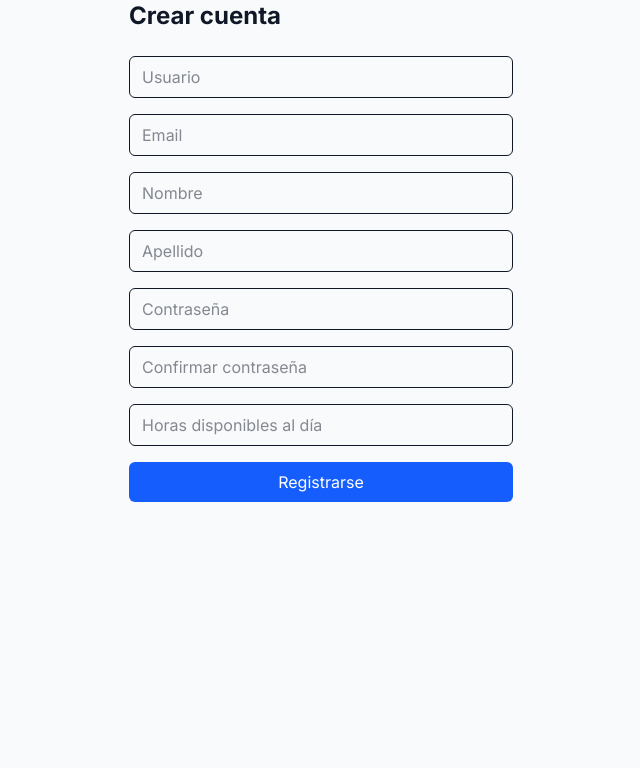
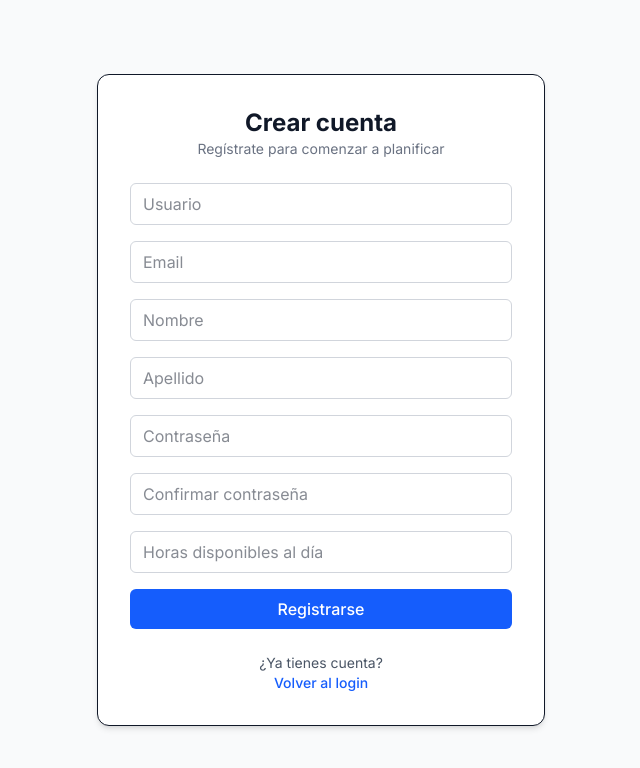
Before and after one commit to JunPeras/MP1-F, a React (Vite) app in the folder planificador/: page /register in a window 1280 px wide. Shown: the top 768 px of the page, without its empty margins (319-959 px from the left). Built offline with nearby package versions, Linux system fonts and the light colour scheme.

Commit message:
feat: mejoras en vista hoy

```diff
--- a/planificador/src/components/ui/Navbar.tsx
+++ b/planificador/src/components/ui/Navbar.tsx
@@ -1,6 +1,8 @@
-import { Link, useLocation } from 'react-router-dom';
+import { Link, useLocation, useNavigate } from 'react-router-dom';
 import { clsx, type ClassValue } from 'clsx';
 import { twMerge } from 'tailwind-merge';
+import { logout } from '../../services/auth.service';
+import { useEffect, useState } from 'react';
 
 function cn(...inputs: ClassValue[]) {
   return twMerge(clsx(inputs));
@@ -14,11 +16,25 @@ const navItems = [
 
 export default function Navbar() {
   const location = useLocation();
+  const navigate = useNavigate();
+
+  const [username, setUsername] = useState<string | null>(null);
+
+  useEffect(() => {
+    const storedUser = localStorage.getItem('username');
+    setUsername(storedUser);
+  }, []);
+
+  const handleLogout = () => {
+    logout();
+    navigate('/login');
+  };
 
   return (
     <nav className="sticky top-0 z-50 w-full border-b border-gray-200 bg-white/80 backdrop-blur-md">
       <div className="container mx-auto flex h-16 max-w-5xl items-center justify-between px-4">
-        {/* Logo / Brand */}
+
+        {/* Logo */}
         <div className="flex items-center gap-2">
           <div className="h-8 w-8 rounded-lg bg-blue-600 flex items-center justify-center text-white font-bold">
             P
@@ -28,10 +44,11 @@ export default function Navbar() {
           </span>
         </div>
 
-        {/* Links de Navegación */}
+        {/* Navegación */}
         <div className="flex items-center gap-1 sm:gap-6">
           {navItems.map((item) => {
             const isActive = location.pathname.startsWith(item.path);
+
             return (
               <Link
                 key={item.path}
@@ -49,12 +66,23 @@ export default function Navbar() {
           })}
         </div>
 
-        {/* Perfil / Acciones */}
+        {/* Perfil */}
         <div className="flex items-center gap-4">
+
+          <button
+            onClick={handleLogout}
+            className="text-sm font-medium text-red-600 hover:text-red-700"
+          >
+            Cerrar sesión
+          </button>
+
           <div className="hidden sm:block text-xs text-gray-500 text-right">
-            <p className="font-medium text-gray-900">Usuario Demo</p>
+            <p className="font-medium text-gray-900">
+              {username || 'Usuario'}
+            </p>
             <p>Estudiante</p>
           </div>
+
           <div className="h-8 w-8 rounded-full bg-gray-200 border border-gray-300 overflow-hidden">
             <img
               src="https://api.dicebear.com/7.x/avataaars/svg?seed=Felix"
@@ -62,6 +90,7 @@ export default function Navbar() {
               className="h-full w-full object-cover"
             />
           </div>
+
         </div>
       </div>
     </nav>
--- a/planificador/src/hooks/useTodayTasks.ts
+++ b/planificador/src/hooks/useTodayTasks.ts
@@ -1,9 +1,9 @@
-import { useQuery } from "@tanstack/react-query";
-import { getTodayTasks } from "../services/today.service";
+import { useQuery } from '@tanstack/react-query';
+import { getTodayTasks } from '../services/today.service';
 
 export const useTodayTasks = () => {
   return useQuery({
-    queryKey: ["todayTasks"],
+    queryKey: ['todayTasks'],
     queryFn: getTodayTasks,
   });
 };
--- a/planificador/src/pages/LoginPage.tsx
+++ b/planificador/src/pages/LoginPage.tsx
@@ -1,7 +1,7 @@
-import { useForm } from "react-hook-form";
-import { login } from "../services/auth.service";
-import { Link, useNavigate } from "react-router-dom";
-import { useState } from "react";
+import { useForm } from 'react-hook-form';
+import { login } from '../services/auth.service';
+import { useNavigate, Link } from 'react-router-dom';
+import { useState } from 'react';
 
 interface LoginForm {
   username: string;
@@ -9,80 +9,79 @@ interface LoginForm {
 }
 
 export default function LoginPage() {
-
   const { register, handleSubmit } = useForm<LoginForm>();
   const navigate = useNavigate();
-
-  const [error, setError] = useState("");
+  const [error, setError] = useState('');
 
   const onSubmit = async (data: LoginForm) => {
-
     try {
-
       await login(data.username, data.password);
-
-      navigate("/hoy");
-
-    } catch (err:any) {
-
+      navigate('/hoy');
+    } catch (err: any) {
       if (err.response?.status === 401) {
-        setError("Usuario o contraseña incorrectos");
+        setError('Usuario o contraseña incorrectos');
       } else {
-        setError("Ocurrió un error al iniciar sesión");
+        setError('Ocurrió un error al iniciar sesión');
       }
-
     }
-
   };
 
   return (
-    <div className="mx-auto max-w-sm">
+    <div className="flex min-h-screen items-center justify-center bg-gray-50">
 
-      <h1 className="mb-6 text-2xl font-bold">
+      <div className="w-full max-w-md rounded-xl bg-white p-8 shadow-md border">
+
+        <div className="mb-6 text-center">
+          <h1 className="text-2xl font-bold text-gray-900">
             Iniciar sesión
           </h1>
+          <p className="text-sm text-gray-500">
+            Accede a tu planificador
+          </p>
+        </div>
 
         <form onSubmit={handleSubmit(onSubmit)} className="space-y-4">
 
           <input
             type="text"
             placeholder="Usuario"
-          {...register("username")}
-          className="w-full rounded-md border px-3 py-2"
+            {...register('username')}
+            className="w-full rounded-md border border-gray-300 px-3 py-2 focus:border-blue-500 focus:outline-none focus:ring-1 focus:ring-blue-500"
           />
 
           <input
             type="password"
             placeholder="Contraseña"
-          {...register("password")}
-          className="w-full rounded-md border px-3 py-2"
+            {...register('password')}
+            className="w-full rounded-md border border-gray-300 px-3 py-2 focus:border-blue-500 focus:outline-none focus:ring-1 focus:ring-blue-500"
           />
 
           {error && (
-          <p className="text-sm text-red-600">
+            <div className="rounded-md border border-red-300 bg-red-50 p-3 text-sm text-red-700">
               {error}
-          </p>
+              </div>
             )}
 
           <button
             type="submit"
-          className="w-full rounded-md bg-blue-600 px-4 py-2 text-white"
+            className="w-full rounded-md bg-blue-600 px-4 py-2 text-white font-medium hover:bg-blue-700 transition"
           >
             Iniciar sesión
           </button>
 
-        <p className="mt-4 text-center text-sm">
-          ¿No tienes una cuenta?{" "}
+        </form>
+
+        <p className="mt-6 text-center text-sm text-gray-600">
+          ¿No tienes cuenta?{' '}
           <Link
             to="/register"
-            className="text-blue-600 hover:underline"
+            className="font-medium text-blue-600 hover:underline"
           >
-            Regístrate aquí
+            Regístrate
           </Link>
         </p>
 
-
-      </form>
+      </div>
 
     </div>
   );
--- a/planificador/src/pages/RegisterPage.tsx
+++ b/planificador/src/pages/RegisterPage.tsx
@@ -1,7 +1,7 @@
-import { useForm } from "react-hook-form";
-import { register as registerUser } from "../services/auth.service";
-import { useNavigate } from "react-router-dom";
-import { useState } from "react";
+import { useForm } from 'react-hook-form';
+import { register as registerUser } from '../services/auth.service';
+import { useNavigate, Link } from 'react-router-dom';
+import { useState } from 'react';
 
 interface RegisterForm {
   username: string;
@@ -14,80 +14,93 @@ interface RegisterForm {
 }
 
 export default function RegisterPage() {
-
   const { register, handleSubmit } = useForm<RegisterForm>();
   const navigate = useNavigate();
-
-  const [error, setError] = useState("");
+  const [error, setError] = useState('');
 
   const onSubmit = async (data: RegisterForm) => {
-
     try {
-
       await registerUser(data);
-
-      navigate("/login");
-
+      navigate('/login');
     } catch (err:any) {
 
+  if (err.response?.data) {
+
+    const errors = err.response.data;
+
+    const firstError = Object.values(errors)[0];
+
+    if (Array.isArray(firstError)) {
+      setError(firstError[0]);
+    } else {
       setError("Error al registrarse");
-
     }
 
+  } else {
+    setError("No se pudo crear la cuenta");
+  }
+    }
 };
 
   return (
-    <div className="mx-auto max-w-sm">
+    <div className="flex min-h-screen items-center justify-center bg-gray-50">
 
-      <h1 className="mb-6 text-2xl font-bold">
+      <div className="w-full max-w-md rounded-xl bg-white p-8 shadow-md border">
+
+        <div className="mb-6 text-center">
+          <h1 className="text-2xl font-bold text-gray-900">
             Crear cuenta
           </h1>
+          <p className="text-sm text-gray-500">
+            Regístrate para comenzar a planificar
+          </p>
+        </div>
 
         <form onSubmit={handleSubmit(onSubmit)} className="space-y-4">
 
           <input
             placeholder="Usuario"
-          {...register("username")}
-          className="w-full rounded-md border px-3 py-2"
+            {...register('username')}
+            className="w-full rounded-md border border-gray-300 px-3 py-2 focus:border-blue-500 focus:outline-none focus:ring-1 focus:ring-blue-500"
           />
 
           <input
             placeholder="Email"
-          {...register("email")}
-          className="w-full rounded-md border px-3 py-2"
+            {...register('email')}
+            className="w-full rounded-md border border-gray-300 px-3 py-2 focus:border-blue-500 focus:outline-none focus:ring-1 focus:ring-blue-500"
           />
 
           <input
             placeholder="Nombre"
-          {...register("first_name")}
-          className="w-full rounded-md border px-3 py-2"
+            {...register('first_name')}
+            className="w-full rounded-md border border-gray-300 px-3 py-2 focus:border-blue-500 focus:outline-none focus:ring-1 focus:ring-blue-500"
           />
 
           <input
             placeholder="Apellido"
-          {...register("last_name")}
-          className="w-full rounded-md border px-3 py-2"
+            {...register('last_name')}
+            className="w-full rounded-md border border-gray-300 px-3 py-2 focus:border-blue-500 focus:outline-none focus:ring-1 focus:ring-blue-500"
           />
 
           <input
             type="password"
             placeholder="Contraseña"
-          {...register("password")}
-          className="w-full rounded-md border px-3 py-2"
+            {...register('password')}
+            className="w-full rounded-md border border-gray-300 px-3 py-2 focus:border-blue-500 focus:outline-none focus:ring-1 focus:ring-blue-500"
           />
 
           <input
             type="password"
             placeholder="Confirmar contraseña"
-          {...register("password_confirm")}
-          className="w-full rounded-md border px-3 py-2"
+            {...register('password_confirm')}
+            className="w-full rounded-md border border-gray-300 px-3 py-2 focus:border-blue-500 focus:outline-none focus:ring-1 focus:ring-blue-500"
           />
 
           <input
             type="number"
             placeholder="Horas disponibles al día"
-          {...register("daily_hour_limit")}
-          className="w-full rounded-md border px-3 py-2"
+            {...register('daily_hour_limit')}
+            className="w-full rounded-md border border-gray-300 px-3 py-2 focus:border-blue-500 focus:outline-none focus:ring-1 focus:ring-blue-500"
           />
 
           {error && (
@@ -98,13 +111,30 @@ export default function RegisterPage() {
 
           <button
             type="submit"
-          className="w-full rounded-md bg-blue-600 px-4 py-2 text-white"
+            className="w-full rounded-md bg-blue-600 px-4 py-2 text-white font-medium hover:bg-blue-700 transition"
           >
             Registrarse
           </button>
 
         </form>
 
+        <div className="mt-6 text-center text-sm text-gray-600">
+
+          <p>
+            ¿Ya tienes cuenta?
+          </p>
+
+          <Link
+            to="/login"
+            className="font-medium text-blue-600 hover:underline"
+          >
+            Volver al login
+          </Link>
+
+        </div>
+
+      </div>
+
     </div>
   );
 }
```
Also changed, not shown: planificador/src/lib/axios.ts (+13 -10 lines), planificador/src/pages/TodayPage.tsx (+50 -6 lines), planificador/src/services/auth.service.ts (+7 -2 lines). Lines whose indentation alone changed are shown as unchanged.
